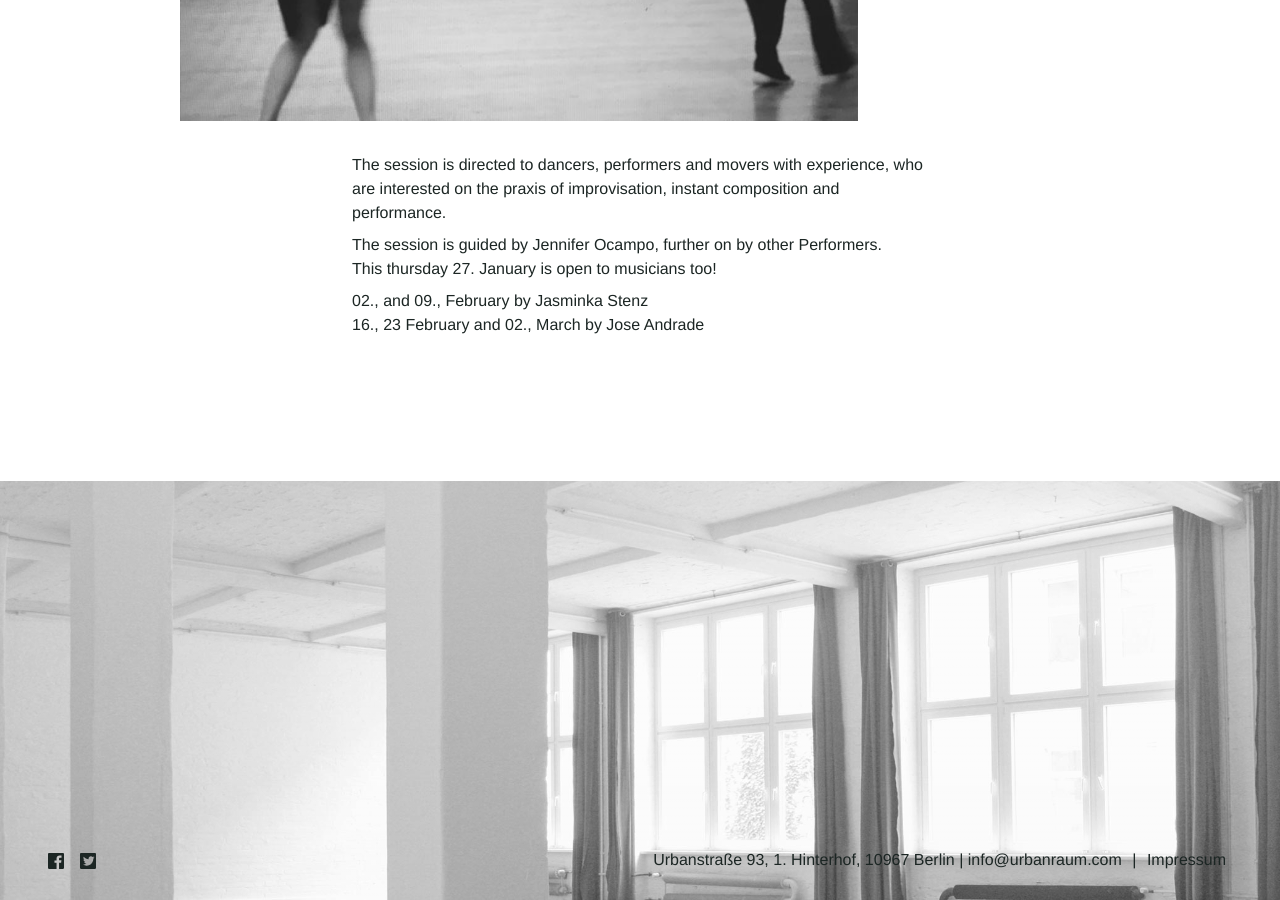
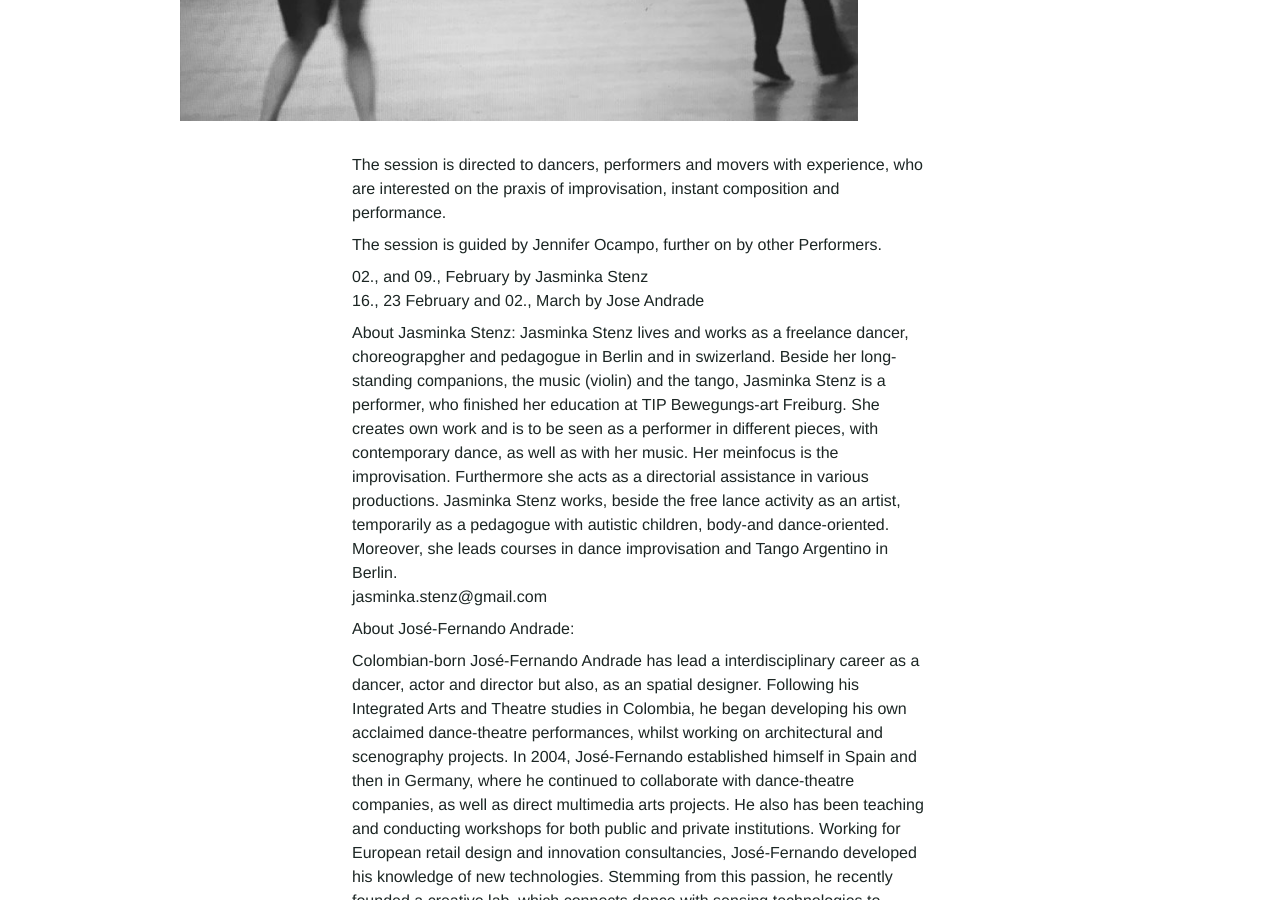
Before and after one commit to Kriesse/urbanraum, a Jekyll site: the page built from _classes/composition_into-performance.md, in a window 1280 px wide and 900 px high, scrolled down 667 px. Built offline with Jekyll 4.4.1, drawn with Linux system fonts in a browser that asks for light colours; nearby versions of some CDN libraries; some of the changed text lies outside the part shown.

Commit message:
Update composition_into-performance.md

```diff
--- a/_classes/composition_into-performance.md
+++ b/_classes/composition_into-performance.md
@@ -31,10 +31,19 @@ description_en: |
   The session is directed to dancers, performers and movers with experience, who are interested on the praxis of improvisation, instant composition and performance.
 
   The session is guided by Jennifer Ocampo, further on by other Performers.
-  This thursday 27. January is open to musicians too!
 
   02., and 09., February by Jasminka Stenz
   16., 23 February and 02., March by Jose Andrade
+
+  About Jasminka Stenz:
+  Jasminka Stenz lives and works as a freelance dancer, choreograpgher and pedagogue in Berlin and in swizerland. Beside her long-standing companions, the music (violin) and the tango, Jasminka Stenz is a performer, who finished her education at TIP Bewegungs-art Freiburg. She creates own work and is to be seen as a performer in different pieces, with contemporary dance, as well as with her music. Her meinfocus is the improvisation.
+  Furthermore she acts as a directorial assistance in various productions. Jasminka Stenz works, beside the free lance activity as an artist, temporarily as a pedagogue with autistic children, body-and dance-oriented. Moreover, she leads courses in dance improvisation and Tango Argentino in Berlin.
+  jasminka.stenz@gmail.com
+
+  About José-Fernando Andrade:
+
+  Colombian-born José-Fernando Andrade has lead a interdisciplinary career as a dancer, actor and director but also, as an spatial designer. Following his Integrated Arts and Theatre studies in Colombia, he began developing his own acclaimed dance-theatre performances, whilst working on architectural and scenography projects. In 2004, José-Fernando established himself in Spain and then in Germany, where he continued to collaborate with dance-theatre companies, as well as direct multimedia arts projects. He also has been teaching and conducting workshops for both public and private institutions.
+  Working for European retail design and innovation consultancies, José-Fernando developed his knowledge of new technologies. Stemming from this passion, he recently founded a creative lab, which connects dance with sensing technologies to create immersive experiences, mixing neurotech and body tracking in order to generate of visuals and sounds in real time.
 
 description_de: |
 
```
